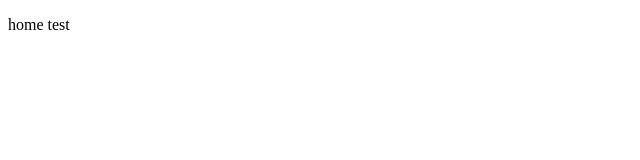
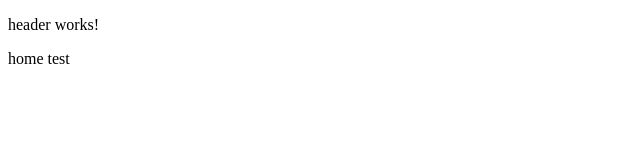
Before and after one commit to RejdaQATI/site-capoeira, an Angular app: page / in a window 1280 px wide. Shown: the top 160 px of the page, without its empty margins (0-640 px from the left). Built offline with nearby package versions, Linux system fonts and the light colour scheme.

Commit message:
homepage show

```diff
--- a/src/app/app.component.html
+++ b/src/app/app.component.html
@@ -1 +1,2 @@
+<app-header></app-header>
 <router-outlet />
--- a/src/app/app.component.ts
+++ b/src/app/app.component.ts
@@ -1,9 +1,11 @@
 import { Component } from '@angular/core';
 import { RouterOutlet } from '@angular/router';
+import { HeaderComponent } from './header/header.component';
+
 
 @Component({
   selector: 'app-root',
-  imports: [RouterOutlet],
+  imports: [RouterOutlet, HeaderComponent],
   templateUrl: './app.component.html',
   styleUrl: './app.component.css'
 })
--- a/src/index.html
+++ b/src/index.html
@@ -8,8 +8,7 @@
   <link rel="icon" type="image/x-icon" href="favicon.ico">
 </head>
 <body>
-  <app-root>
+  <app-root></app-root>
 
-  </app-root>
 </body>
 </html>
```
